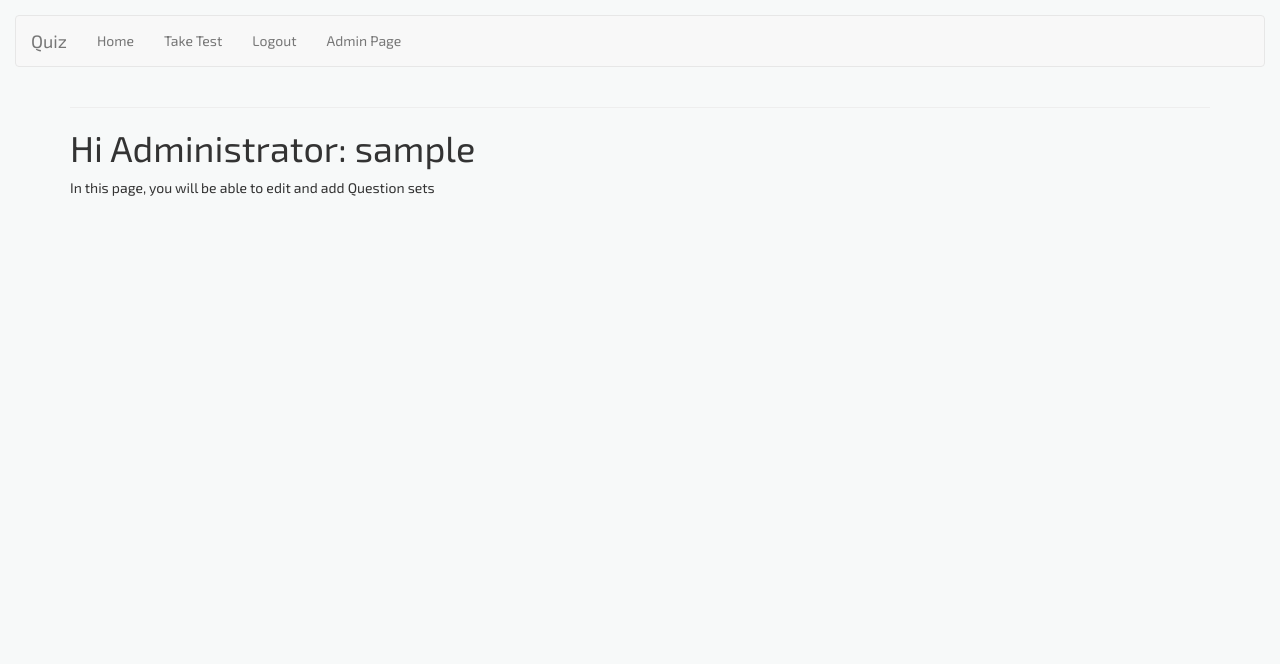
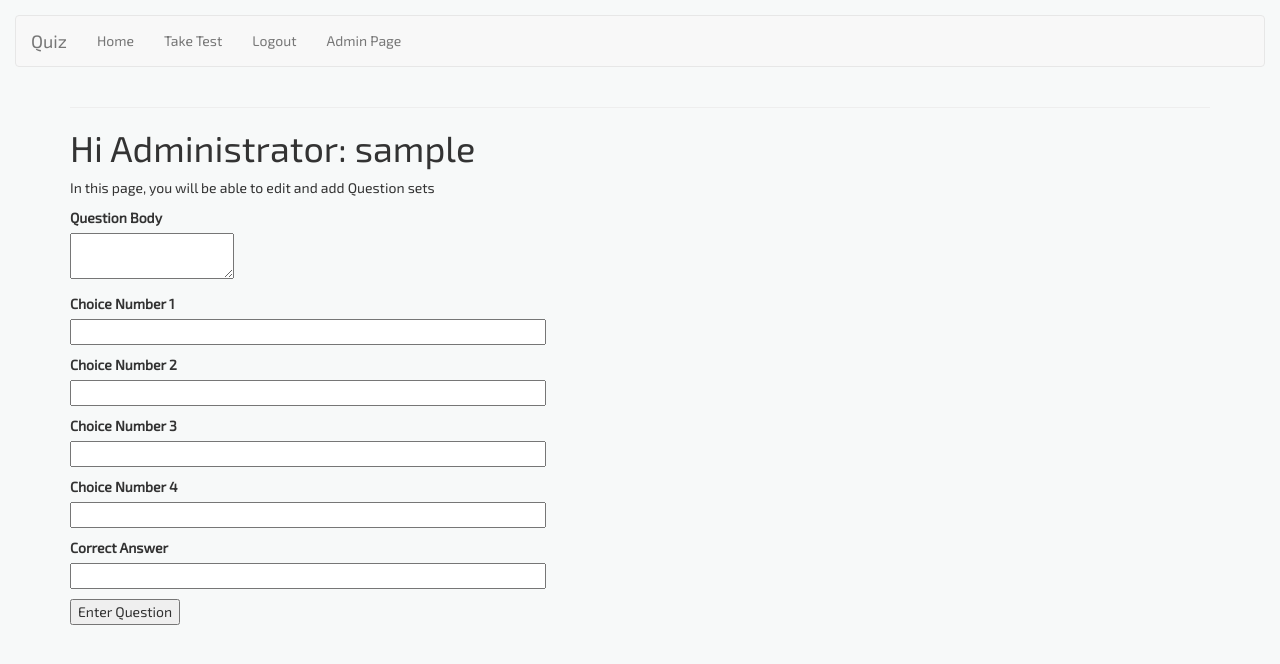
Before and after one commit to quasarswastik/CITS3403_Project-2, a Flask app: page /admin_page in a window 1280 px wide. Shown: the top 664 px of the page. Run offline with Flask 2, Linux system fonts and the light colour scheme; the visitor is signed in with stand-in values (Sample User, id 1); data comes from the database, SQL or seed files in the repository; both versions use the stored data as it was after the commit; some libraries are stand-ins or nearby versions.

Commit message:
enabled Admin function to add new questions

```diff
--- a/app/forms.py
+++ b/app/forms.py
@@ -1,7 +1,7 @@
 from flask_wtf import FlaskForm
-from wtforms import StringField, PasswordField, BooleanField, SubmitField
+from wtforms import StringField, PasswordField, BooleanField, SubmitField, TextAreaField
 from wtforms.validators import DataRequired, ValidationError, Email, EqualTo
-from app.models import User
+from app.models import User, Question
 
 class LoginForm(FlaskForm):
     username = StringField('Username', validators=[DataRequired()])
@@ -26,3 +26,12 @@ class RegistrationForm(FlaskForm):
         user = User.query.filter_by(email=email.data).first()
         if user is not None:
             raise ValidationError('Please use a different email address.')
+
+class QuestionEntryForm(FlaskForm):
+    body = TextAreaField('Question Body', validators=[DataRequired()])
+    choice_1 = StringField('Choice Number 1', validators=[DataRequired()])
+    choice_2 = StringField('Choice Number 2', validators=[DataRequired()])
+    choice_3 = StringField('Choice Number 3', validators=[DataRequired()])
+    choice_4 = StringField('Choice Number 4', validators=[DataRequired()])
+    correct_answer = StringField('Correct Answer', validators=[DataRequired()])
+    submit = SubmitField('Enter Question')
--- a/app/models.py
+++ b/app/models.py
@@ -22,6 +22,20 @@ class User(UserMixin, db.Model):
     def check_password(self, password):
         return check_password_hash(self.password_hash, password)
 
+class Question(db.Model):
+    question_id = db.Column(db.Integer, primary_key=True)
+    body = db.Column(db.String(256), index=True)
+    choice_1 = db.Column(db.String(64))
+    choice_2 = db.Column(db.String(64))
+    choice_3 = db.Column(db.String(64))
+    choice_4 = db.Column(db.String(64))
+    correct_answer = db.Column(db.String(64))
+
+    # tells how to display/print objects of this class, creates a format to follow for Python
+    def __repr__(self):
+        return '<Question {}, {}>'.format(self.question_id, self.body)
+
+
 # for logging in the user
 @login.user_loader
 def load_user(id):
--- a/app/routes.py
+++ b/app/routes.py
@@ -2,10 +2,11 @@ from flask import render_template, flash, redirect, url_for, request
 from app import app, db
 from app.forms import LoginForm
 from app.forms import RegistrationForm
+from app.forms import QuestionEntryForm
 # this is for user login
 from flask_login import current_user, login_user, logout_user
 # this is the databse required here
-from app.models import User
+from app.models import User, Question
 # for pages where login is mandatory
 from flask_login import login_required
 # helps in redirecting traffic
@@ -25,23 +26,15 @@ def index():
 @login_required # this will force login to access the page
 def take_test():
     # Mock Questions
-    questions = [
-        {
-            'question_number': '1',
-            'body': 'What is the capital city of...?'
-        },
-        {
-            'question_number': '2',
-            'body': 'What is the sum of the equation'
-        }
-    ]
+    questions = Question.query.all()
+
     return render_template('q_answers.html', title = 'Test', questions = questions)
 
-@app.route('/admin_page')
-@login_required # this will force login to access the page
-def admin_page():
+# @app.route('/admin_page')
+# @login_required # this will force login to access the page
+# def admin_page():
 
-    return render_template('admin_page.html', title = 'Test')
+#     return render_template('admin_page.html', title = 'Test')
 
 
 @app.route('/login', methods=['GET', 'POST'])
@@ -79,3 +72,16 @@ def register():
             form.username.data, form.administrator.data))
         return redirect(url_for('login'))
     return render_template('register.html', title = 'Register', form = form)
+
+@app.route('/admin_page', methods=['GET', 'POST'])
+@login_required # this will force login to access the page
+def admin_page():
+    form = QuestionEntryForm()
+    if form.validate_on_submit():
+        question = Question(body = form.body.data, choice_1=form.choice_1.data, choice_2=form.choice_2.data,
+                            choice_3=form.choice_3.data, choice_4=form.choice_4.data, correct_answer=form.correct_answer.data)
+        db.session.add(question)
+        db.session.commit()
+        flash('Question has been set')
+        return redirect(url_for('index'))
+    return render_template('admin_page.html', title = 'Admin Page', form = form)
--- a/app/templates/admin_page.html
+++ b/app/templates/admin_page.html
@@ -3,4 +3,52 @@
 {% block content %}
     <h1>Hi Administrator: {{current_user.username}} </h1>
     <p>In this page, you will be able to edit and add Question sets</p>
+    <form action="" method="POST">
+        {{ form.hidden_tag() }}
+        <p>
+            {{ form.body.label }}<br>
+            {{ form.body(size=256) }}<br>
+            {% for error in form.body.errors %}
+            <span style="color: red;">[{{ error }}]</span>
+            {% endfor %}
+        </p>
+        <p>
+            {{ form.choice_1.label }}<br>
+            {{ form.choice_1(size=64) }}<br>
+            {% for error in form.choice_1.errors %}
+            <span style="color: red;">[{{ error }}]</span>
+            {% endfor %}
+        </p>
+        <p>
+            {{ form.choice_2.label }}<br>
+            {{ form.choice_2(size=64) }}<br>
+            {% for error in form.choice_2.errors %}
+            <span style="color: red;">[{{ error }}]</span>
+            {% endfor %}
+        </p>
+        <p>
+            {{ form.choice_3.label }}<br>
+            {{ form.choice_3(size=64) }}<br>
+            {% for error in form.choice_3.errors %}
+            <span style="color: red;">[{{ error }}]</span>
+            {% endfor %}
+        </p>
+        <p>
+            {{ form.choice_4.label }}<br>
+            {{ form.choice_4(size=64) }}<br>
+            {% for error in form.choice_4.errors %}
+            <span style="color: red;">[{{ error }}]</span>
+            {% endfor %}
+        </p>
+        <p>
+            {{ form.correct_answer.label }}<br>
+            {{ form.correct_answer(size=64) }}<br>
+            {% for error in form.correct_answer.errors %}
+            <span style="color: red;">[{{ error }}]</span>
+            {% endfor %}
+        </p>
+        <p>
+            {{ form.submit() }}
+        </p>
+    </form>
 {% endblock %}
--- a/quiz.py
+++ b/quiz.py
@@ -1,7 +1,7 @@
 from app import app, db
-from app.models import User # for now we only import user, as the tables increase, we will add more stuf to it
+from app.models import User, Question # for now we only import user, as the tables increase, we will add more stuf to it
 
 # this is useful for testing using shell
 @app.shell_context_processor
 def make_shell_context():
-    return {'db': db, 'User': User}
+    return {'db': db, 'User': User, 'Question': Question}
```
Also changed, not shown: app/templates/q_answers.html (+5 -5 lines), migrations/versions/f3490d4ea872_questions_table.py (added, +39 -0 lines), app.db, 1 other file.
